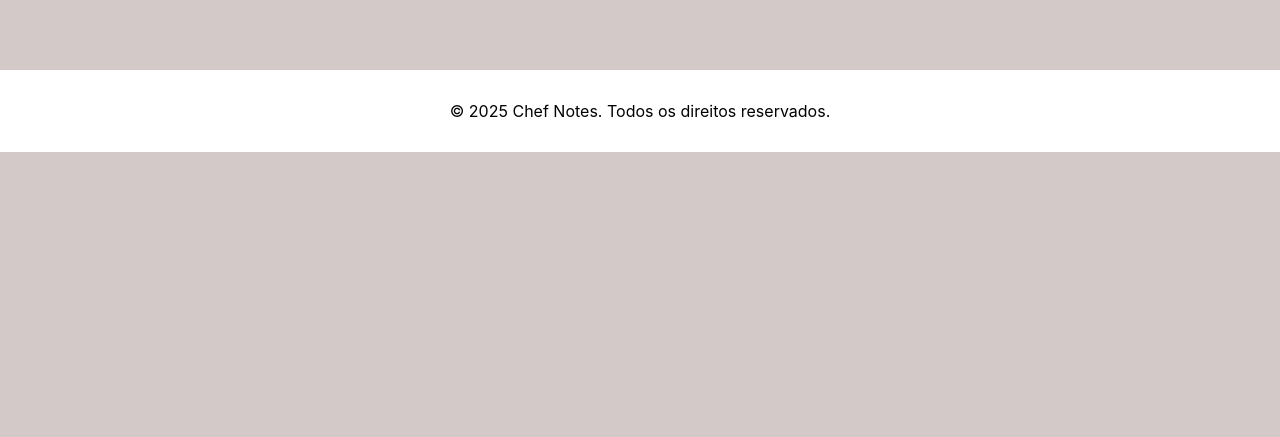
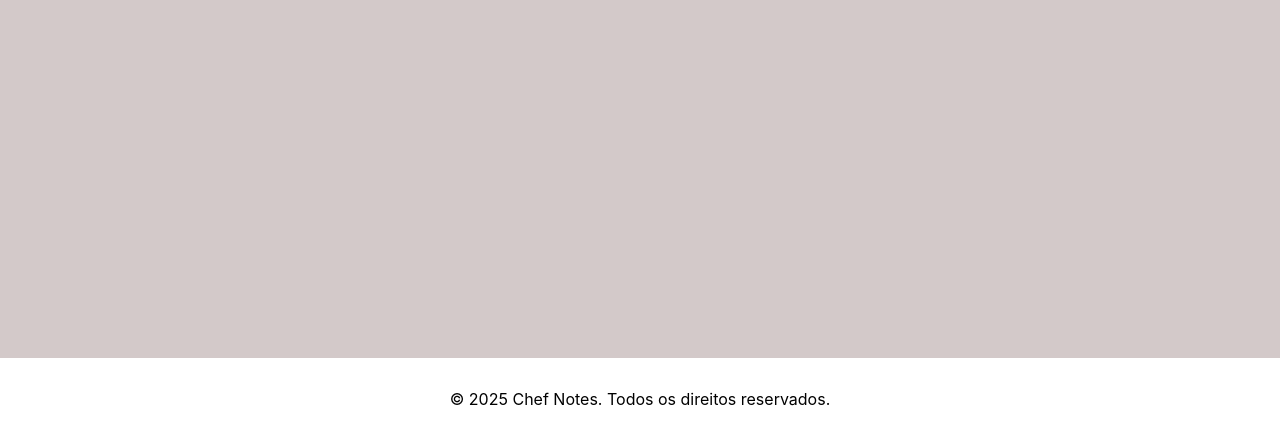
Before and after one commit to Vinicius2543/Projeto-PI, a React (Create React App) app in the folder frontend/: page / in a window 1280 px wide. Shown: the part 360-797 px from the top of the page. Built offline with nearby package versions, Linux system fonts and the light colour scheme; no server answers.

Commit message:
Update footer.module.css

```diff
--- a/frontend/src/styles/footer.module.css
+++ b/frontend/src/styles/footer.module.css
@@ -1,11 +1,13 @@
 .footer {
+  position: fixed;
+  bottom: 0;
+  left: 0;
   width: 100%;
   background-color: white;
   color: black;
   text-align: center;
   padding: 15px 0;
-  bottom: 0;
-  left: 0;
+  z-index: 10;
   transition: background-color 0.3s ease, color 0.3s ease;
 }
 
```
